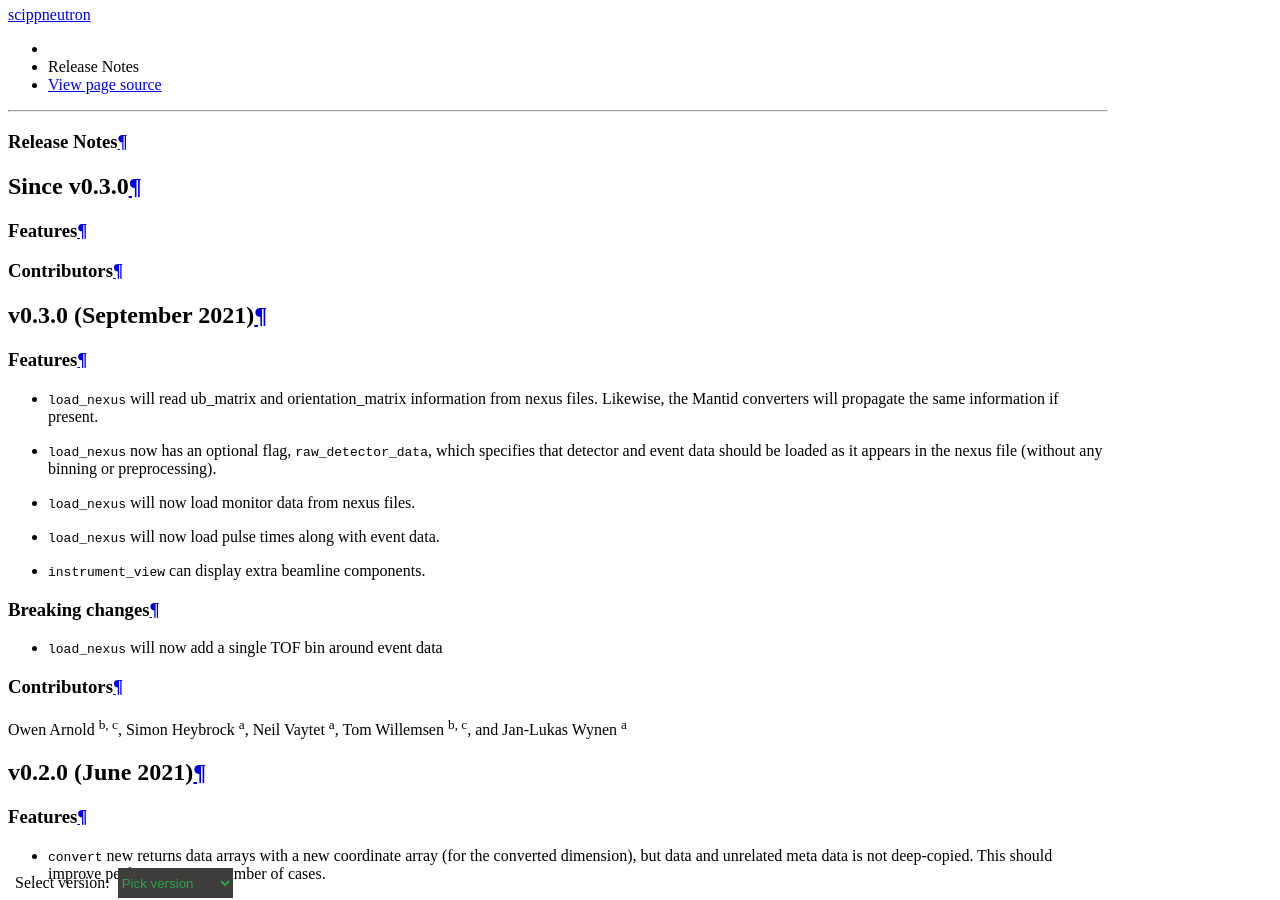
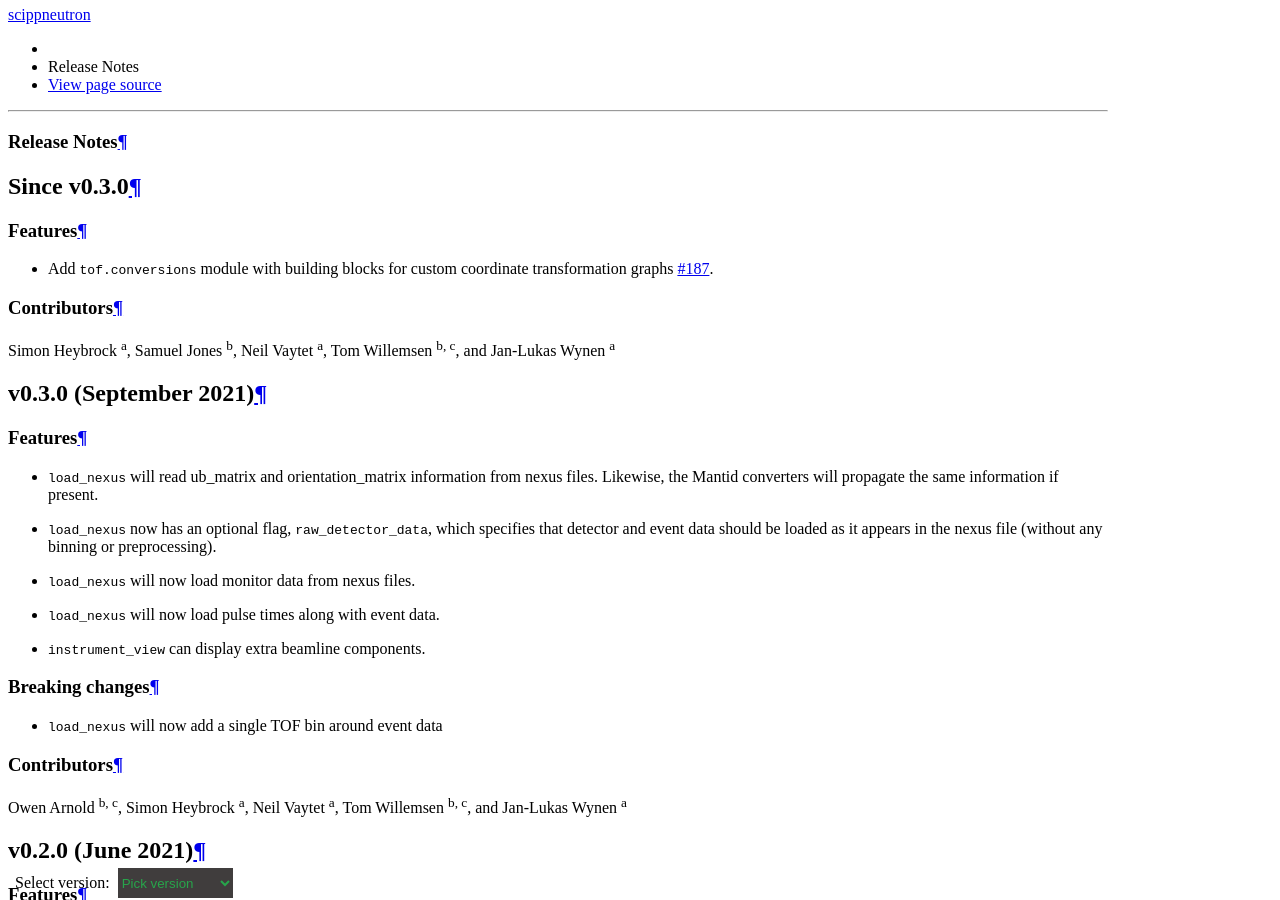
Before and after one commit to scipp/scippneutron, a Sphinx documentation site: the page built from docs/about/release-notes.rst, in a window 1280 px wide and 900 px high, scrolled down 1072 px. Built offline with Sphinx 7.4.7 and the Read the Docs theme 2.0.0, drawn with Linux system fonts in a browser that asks for light colours.

Commit message:
Add release notes

```diff
--- a/docs/about/release-notes.rst
+++ b/docs/about/release-notes.rst
@@ -9,8 +9,16 @@ Since v0.3.0
 Features
 ~~~~~~~~
 
+* Add ``tof.conversions`` module with building blocks for custom coordinate transformation graphs `#187 <https://github.com/scipp/scipp/pull/187>`_.
+
 Contributors
 ~~~~~~~~~~~~
+
+Simon Heybrock :sup:`a`\ ,
+Samuel Jones :sup:`b`\ ,
+Neil Vaytet :sup:`a`\ ,
+Tom Willemsen :sup:`b, c`\ ,
+and Jan-Lukas Wynen :sup:`a`\
 
 v0.3.0 (September 2021)
 -----------------------
```
